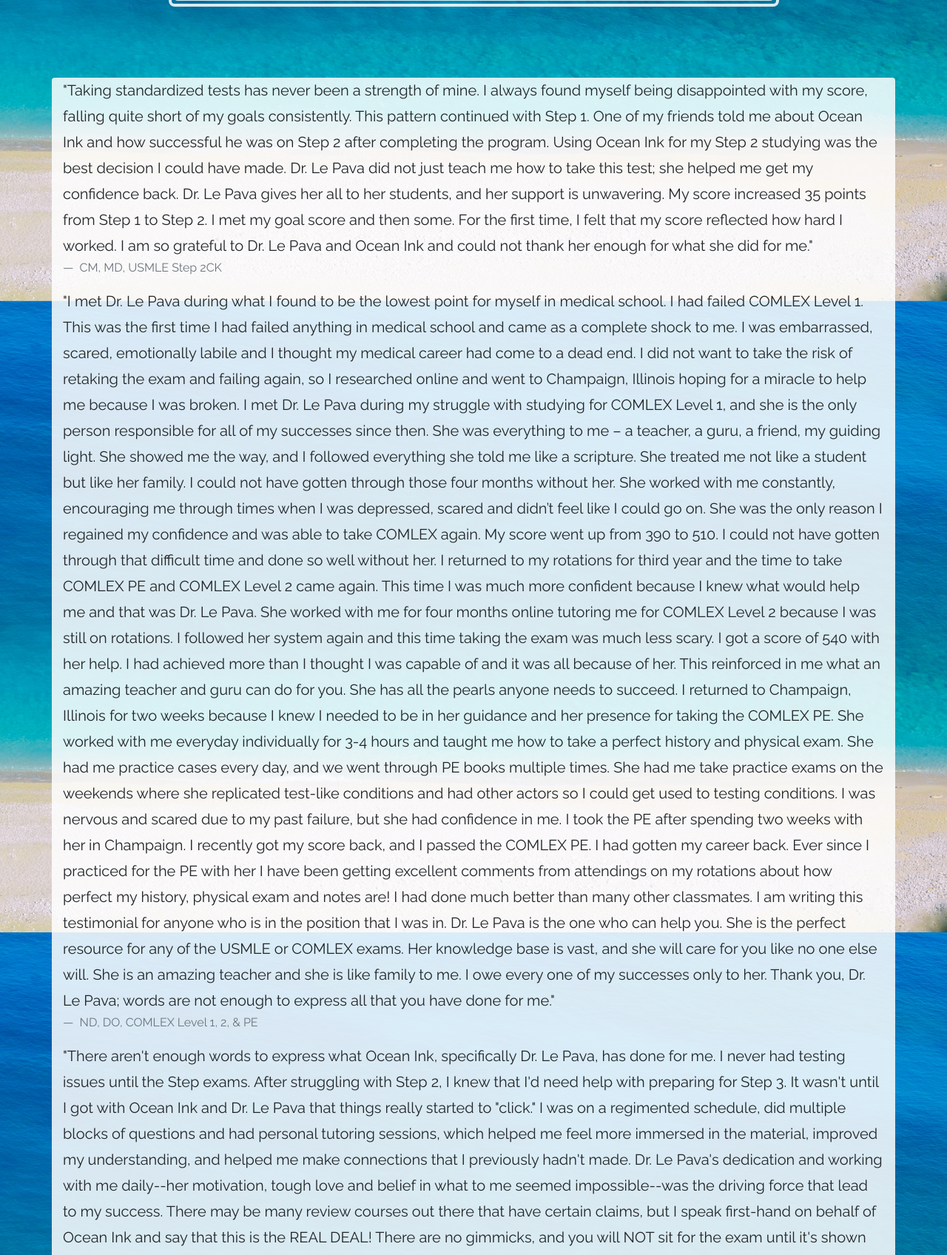
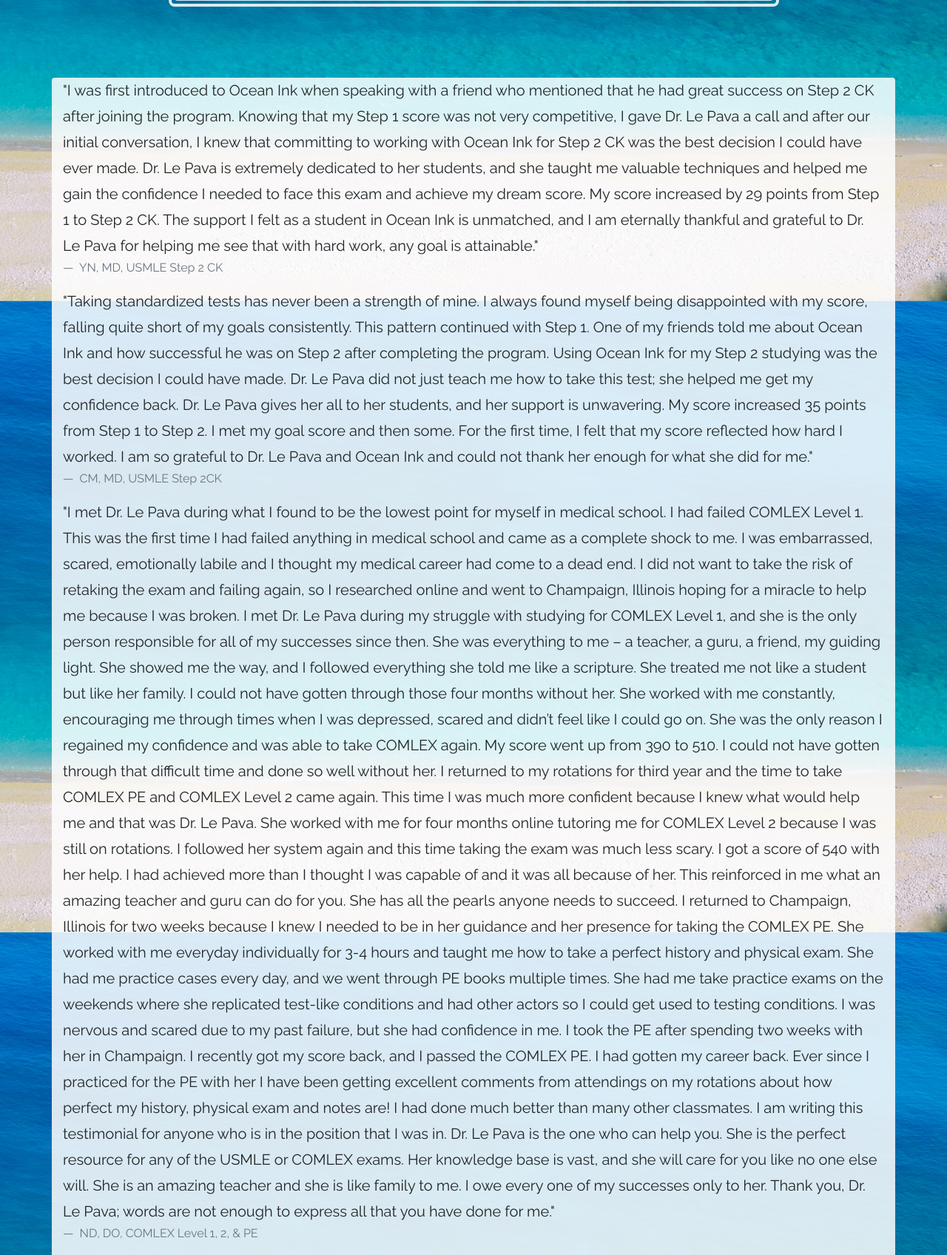
Before and after one commit to bobort/cheese, a Django app: template templates/index.html in a window 1280 px wide. Shown: the part 1300-2996 px from the top of the page at 74% size. Run offline with Django 3.2, Linux system fonts and the light colour scheme; the template is opened without the code that fills it, so the values that code supplies are empty; some libraries are stand-ins or nearby versions.

Commit message:
added testimony; chenged label of institution

```diff
--- a/profile/models.py
+++ b/profile/models.py
@@ -44,7 +44,7 @@ class Student(AbstractUser):
     is_superuser = models.BooleanField(default=False)
     date_joined = models.DateField()
     last_login = models.DateTimeField()
-    institution = models.CharField(max_length=255, blank=True, null=True)
+    institution = models.CharField(max_length=255, blank=True, null=True, verbose_name="School Name")
     graduation_year = models.IntegerField(
         blank=False,
         null=True,
--- a/templates/section_testimonials.html
+++ b/templates/section_testimonials.html
@@ -1,5 +1,20 @@
 <section class="page-section clearfix">
     <div class="container bg-faded rounded">
+        <blockquote class="blockquote">
+            <p class="mb-0">
+                "I was first introduced to Ocean Ink when speaking with a friend who mentioned that he had great success
+                on Step 2 CK after joining the program. Knowing that my Step 1 score was not very competitive, I gave
+                Dr. Le Pava a call and after our initial conversation, I knew that committing to working with Ocean Ink
+                for Step 2 CK was the best decision I could have ever made. Dr. Le Pava is extremely dedicated to her
+                students, and she taught me valuable techniques and helped me gain the confidence I needed to face this
+                exam and achieve my dream score. My score increased by 29 points from Step 1 to Step 2 CK. The support I
+                felt as a student in Ocean Ink is unmatched, and I am eternally thankful and grateful to Dr. Le Pava for
+                helping me see that with hard work, any goal is attainable."
+            </p>
+            <footer class="blockquote-footer">
+                YN, MD, USMLE Step 2 CK
+            </footer>
+        </blockquote>
         <blockquote class="blockquote">
             <p class="mb-0">
                 "Taking standardized tests has never been a strength of mine. I always found myself being disappointed
```
Also changed, not shown: profile/migrations/0030_auto_20200916_2333.py (added).
